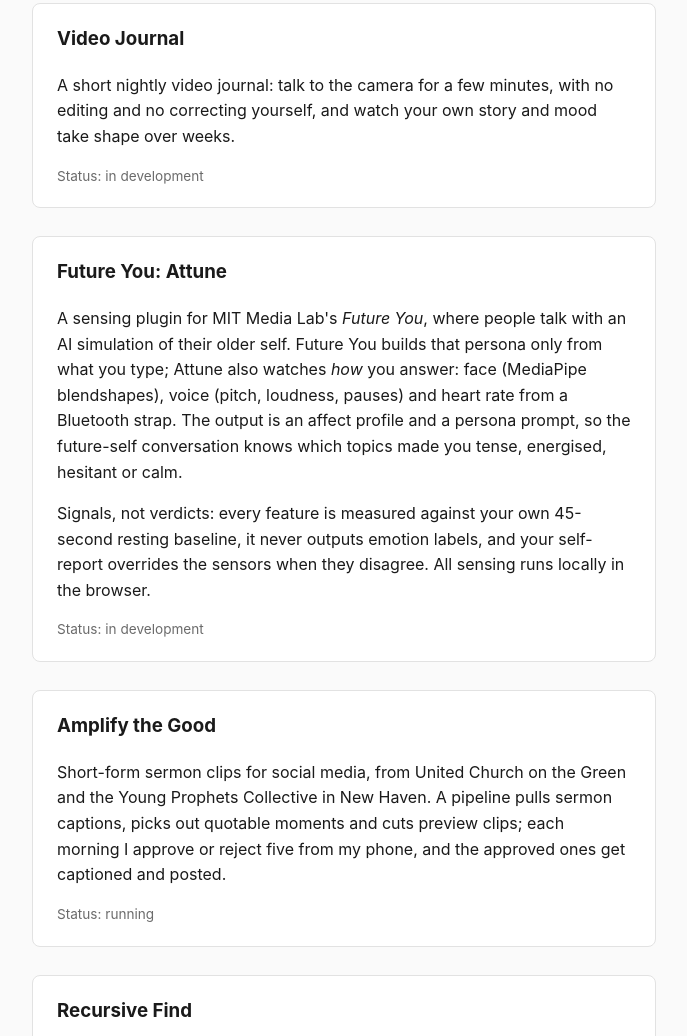
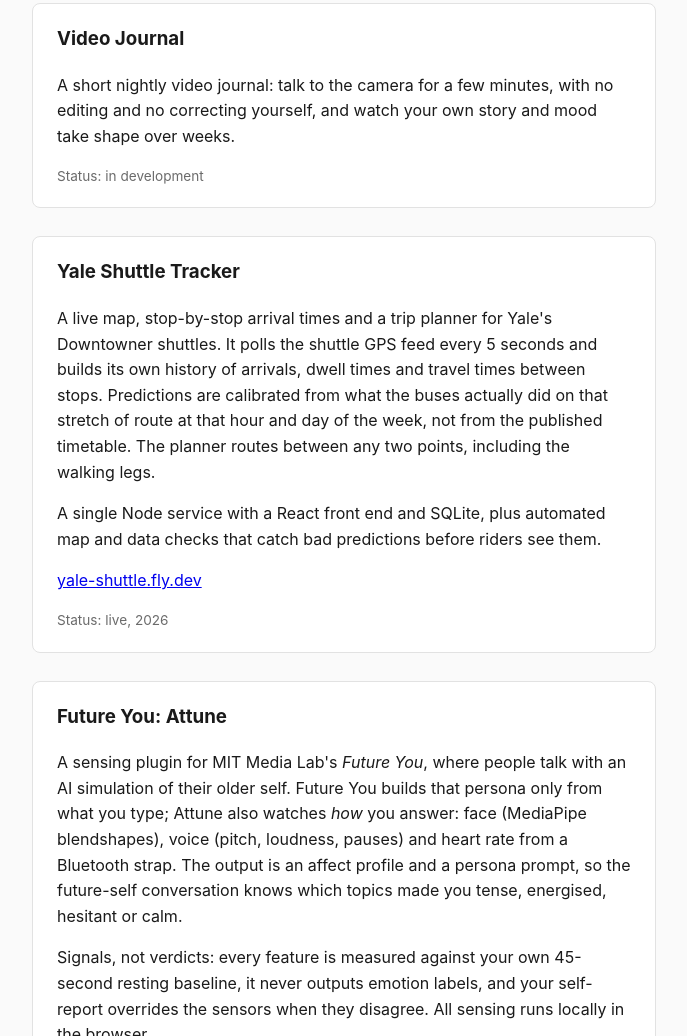
Before and after one commit to grtwrn/grtwrn.github.io, a plain HTML site: page index.html in a window 1280 px wide. Shown: the part 2144-3180 px from the top of the page, without its empty margins (296-983 px from the left). Drawn offline with Linux system fonts and the light colour scheme.

Commit message:
Add Yale Shuttle Tracker

```diff
--- a/index.html
+++ b/index.html
@@ -79,6 +79,23 @@
         correcting yourself, and watch your own story and mood take shape over weeks.
       </p>
       <p class="status">Status: in development</p>
+    </article>
+
+    <article class="project">
+      <h3>Yale Shuttle Tracker</h3>
+      <p>
+        A live map, stop-by-stop arrival times and a trip planner for Yale's Downtowner shuttles.
+        It polls the shuttle GPS feed every 5 seconds and builds its own history of arrivals, dwell
+        times and travel times between stops. Predictions are calibrated from what the buses actually
+        did on that stretch of route at that hour and day of the week, not from the published
+        timetable. The planner routes between any two points, including the walking legs.
+      </p>
+      <p>
+        A single Node service with a React front end and SQLite, plus automated map and data checks
+        that catch bad predictions before riders see them.
+      </p>
+      <p><a href="https://yale-shuttle.fly.dev">yale-shuttle.fly.dev</a></p>
+      <p class="status">Status: live, 2026</p>
     </article>
 
     <article class="project">
```
